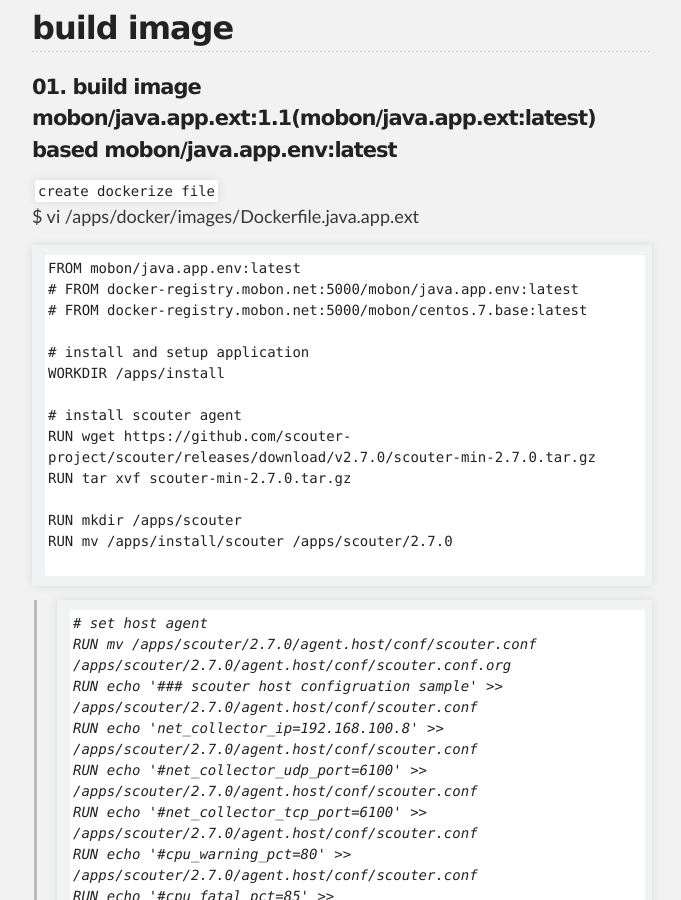
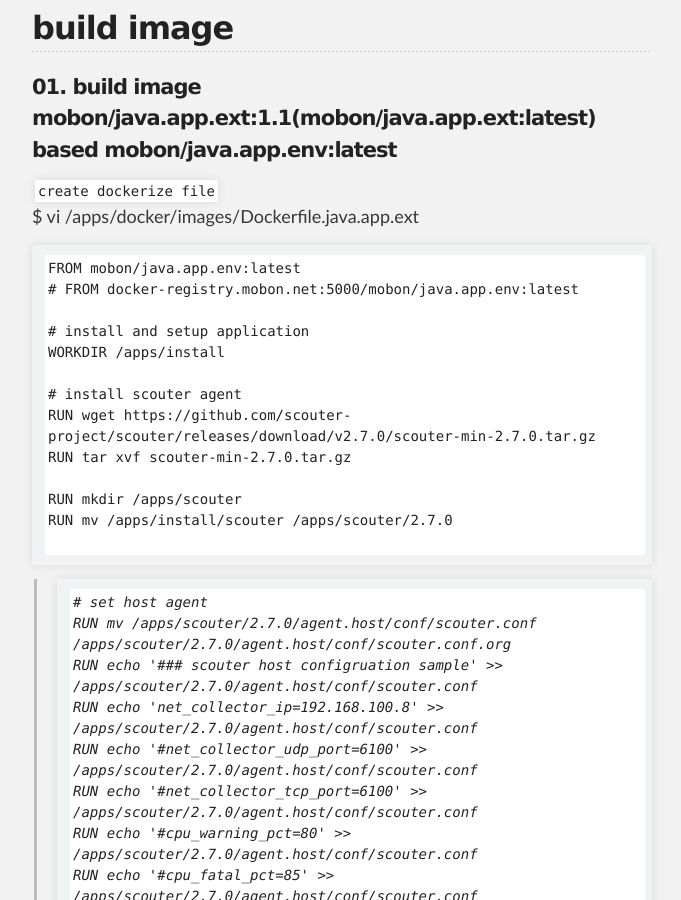
Before and after one commit to unlimited9/unlimited9.github.com, a Jekyll site: the page built from reference.notes/TA/cloud/docker/create.image.n.container.md, in a window 1280 px wide and 900 px high, scrolled down 5705 px. Shown: the whole window, without its empty margins (298-979 px from the left). Built offline with Jekyll 4.4.1, drawn with Linux system fonts in a browser that asks for light colours; our own code applies the rules of GitHub Pages for plain Markdown files.

Commit message:
Update create.image.n.container.md

````diff
--- a/reference.notes/TA/cloud/docker/create.image.n.container.md
+++ b/reference.notes/TA/cloud/docker/create.image.n.container.md
@@ -196,7 +196,6 @@ $ vi /apps/docker/images/Dockerfile.java.app.ext
 ```
 FROM mobon/java.app.env:latest
 # FROM docker-registry.mobon.net:5000/mobon/java.app.env:latest
-# FROM docker-registry.mobon.net:5000/mobon/centos.7.base:latest
 
 # install and setup application
 WORKDIR /apps/install
````
